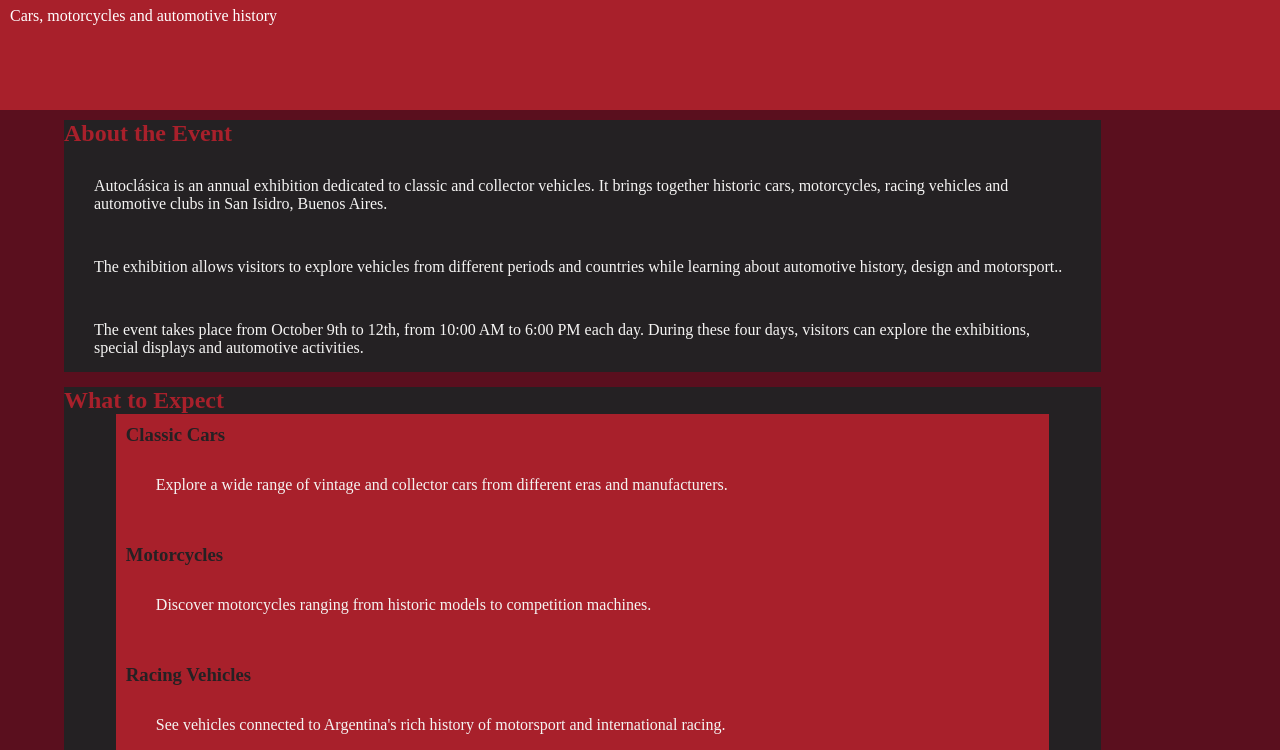
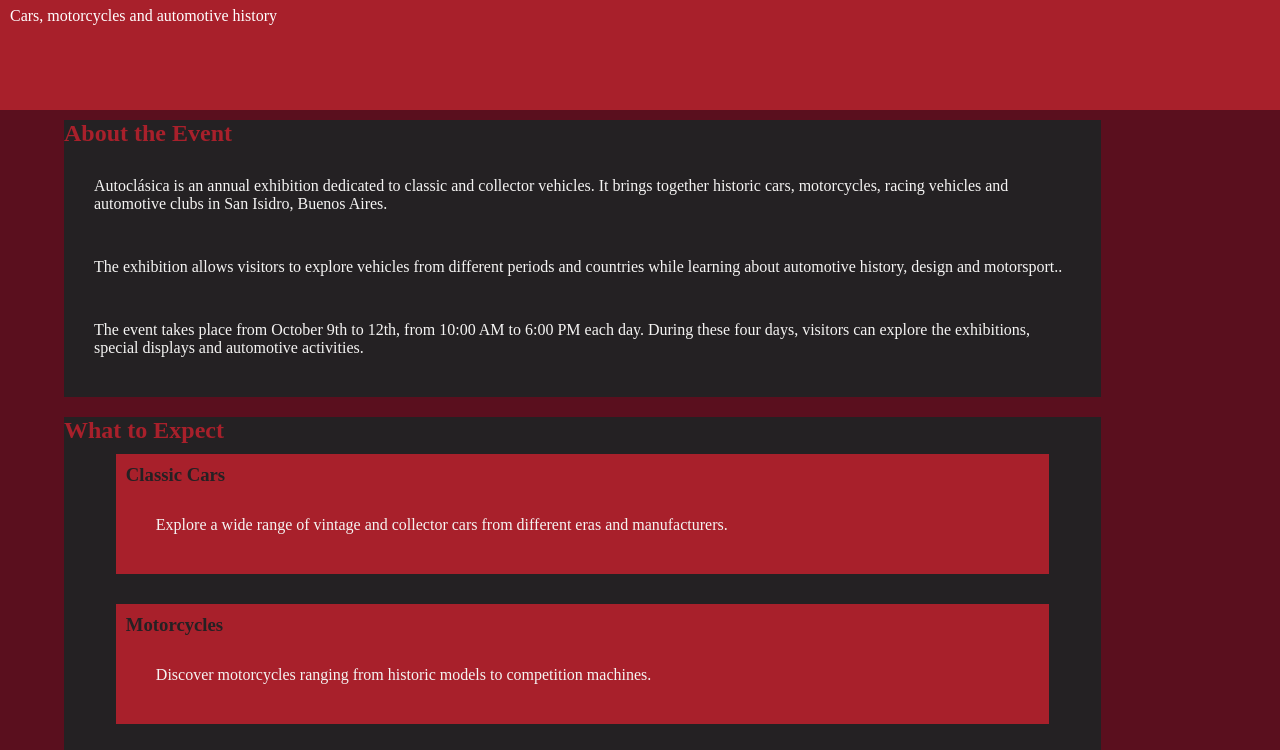
Before and after one commit to valentinavarvello-desig/Myweb, a plain HTML site: page index.html in a window 1280 px wide. Shown: the part 50-800 px from the top of the page. Drawn offline with Linux system fonts and the light colour scheme.

Commit message:
Add files via upload

```diff
--- a/css/styles.css
+++ b/css/styles.css
@@ -39,6 +39,8 @@ main {
 color:#F5F4F3;
 width: 90%;
 background-color:#242123;
+padding-bottom: 10px;
+margin-bottom: 20px;
 }
 
 section {
@@ -49,10 +51,11 @@ section {
 }
 
 div {
+box-sizing:border-box;
    padding: 10px;
 background-color:#A8202B;
 width: 90%;
-margin: 0 auto
+margin: 10px auto 30px;
 }
 
 .activities h2 ~ ul{
```
